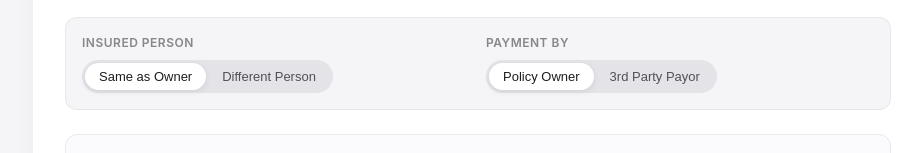
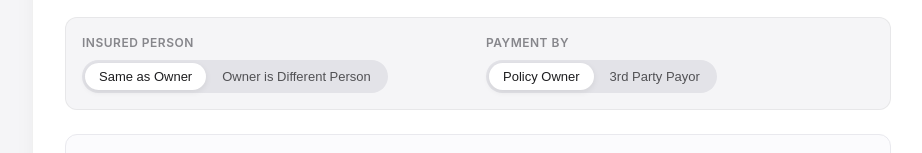
Before and after one commit to TND4-ZQJS/pastcodecipro, a plain HTML site: page index.html in a window 1280 px wide. Shown: the part 161-314 px from the top of the page, without its empty margins (162-1084 px from the left). Drawn offline with Linux system fonts and the light colour scheme.

Commit message:
Update index.html

```diff
--- a/index.html
+++ b/index.html
@@ -231,7 +231,7 @@
                     <label>Insured Person</label>
                     <div class="segmented-control" id="insuredToggle">
                         <button class="segment-btn active" data-value="same">Same as Owner</button>
-                        <button class="segment-btn" data-value="different">Different Person</button>
+                        <button class="segment-btn" data-value="different">Owner is Different Person</button>
                     </div>
                 </div>
                 <div class="control-group">
```
